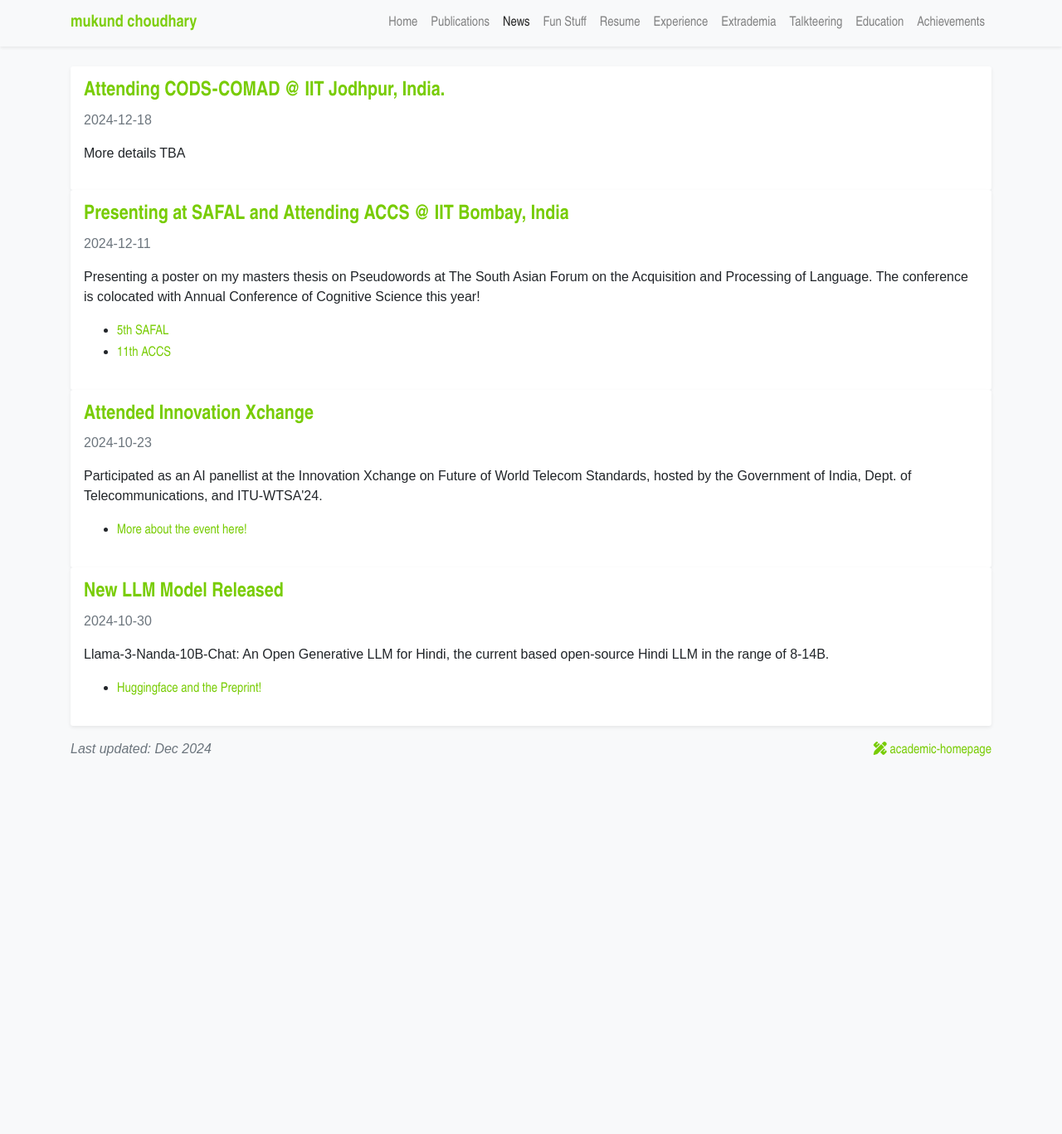
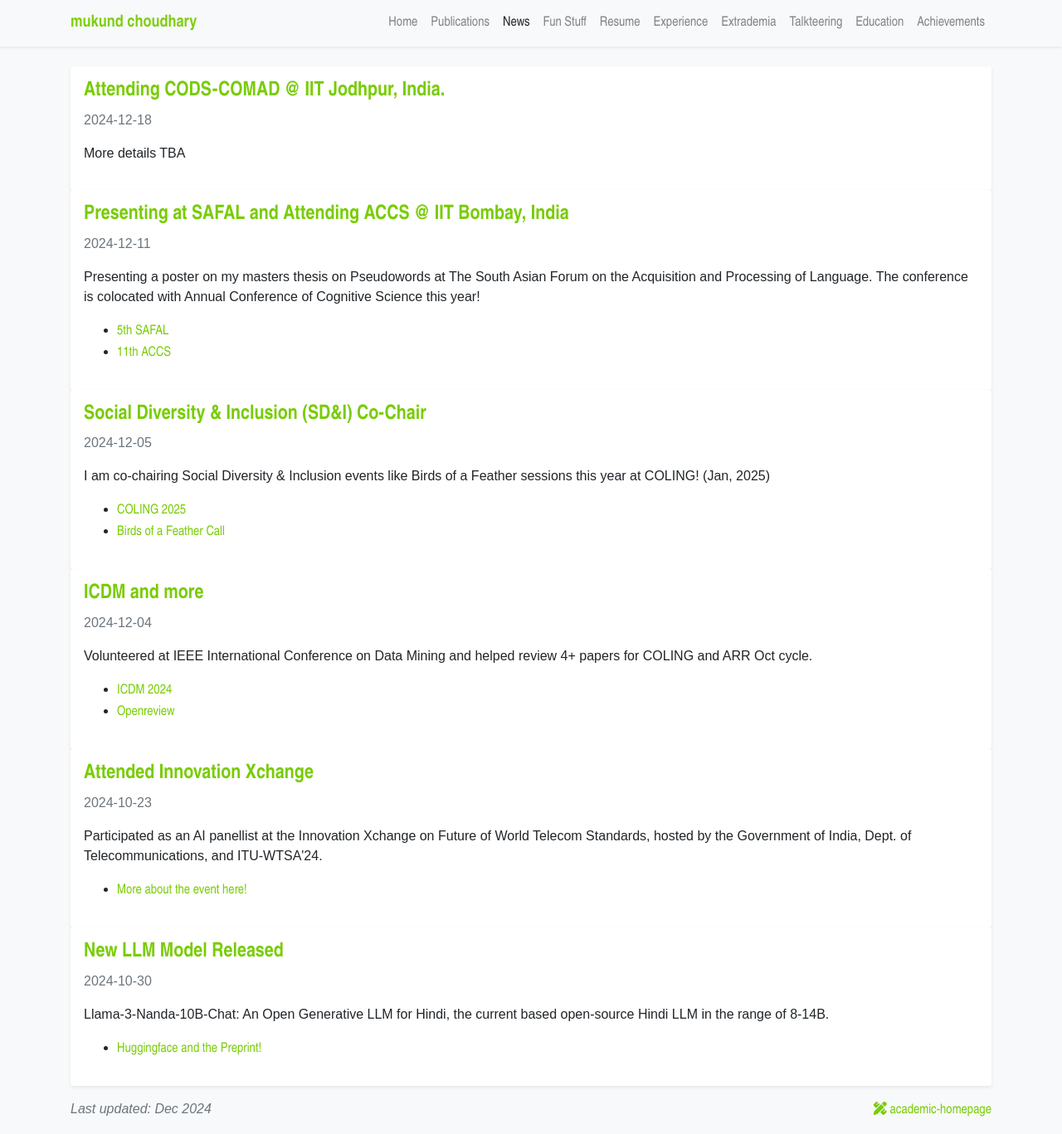
Before and after one commit to mukundc2k/mukundc2k.github.io, a Jekyll site: the page built from news.html, in a window 1280 px wide and 1367 px high. Shown: the whole window at 83% size. Built offline with Jekyll 4.4.1, drawn with Linux system fonts in a browser that asks for light colours; a style sheet for code colours, icons or effects is not loaded.

Commit message:
Update academic_news.yml

```diff
--- a/_data/academic_news.yml
+++ b/_data/academic_news.yml
@@ -12,6 +12,24 @@ news:
       - title: "11th ACCS"
         url: "https://www.hss.iitb.ac.in/accs2024/index.html"
 
+  - date: "2024-12-05"
+    title: "Social Diversity & Inclusion (SD&I) Co-Chair"
+    description: "I am co-chairing Social Diversity & Inclusion events like Birds of a Feather sessions this year at COLING! (Jan, 2025)"
+    links:
+      - title: "COLING 2025"
+        url: "https://coling2025.org/"
+      - title: "Birds of a Feather Call"
+        url: "https://coling2025.org/calls/bof/"
+
+  - date: "2024-12-04"
+    title: "ICDM and more"
+    description: "Volunteered at IEEE International Conference on Data Mining and helped review 4+ papers for COLING and ARR Oct cycle."
+    links:
+      - title: "ICDM 2024"
+        url: "https://icdm2024.org/"
+      - title: "Openreview"
+        url: "https://openreview.net/profile?id=~Mukund_Choudhary1"
+
   - date: "2024-10-23"
     title: "Attended Innovation Xchange"
     description: "Participated as an AI panellist at the Innovation Xchange on Future of World Telecom Standards, hosted by the Government of India, Dept. of Telecommunications, and ITU-WTSA'24."
```
